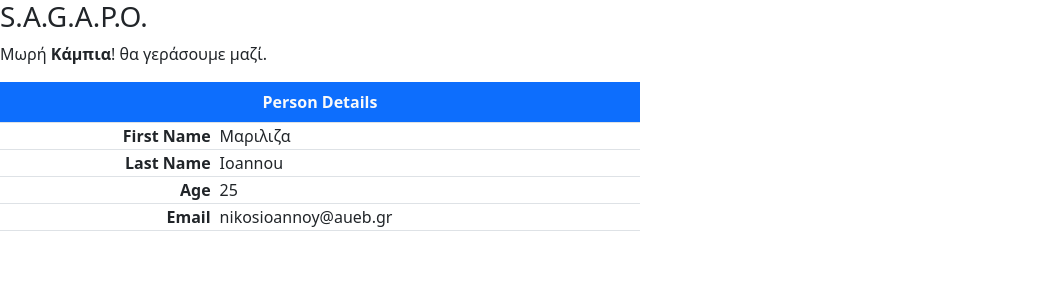
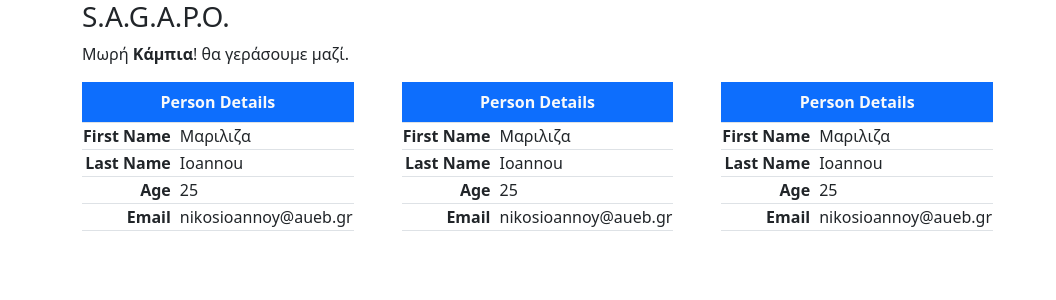
Before and after one commit to Bourikas/angular-introduction, an Angular app: page / in a window 1280 px wide. Shown: the top 300 px of the page, without its empty margins (0-1056 px from the left). Built offline with nearby package versions, Linux system fonts and the light colour scheme.

Commit message:
new component

```diff
--- a/src/app/app.component.html
+++ b/src/app/app.component.html
@@ -1,5 +1,12 @@
+<div class="container">
+  <h3>S.A.G.A.P.O.</h3>
+  <p>Μωρή <strong>{{marilisa}}</strong>! θα γεράσουμε μαζί.</p>
 
-      <h3>S.A.G.A.P.O.</h3>
-      <p>Μωρή <strong>{{marilisa}}</strong>! θα γεράσουμε μαζί.</p>
 
-      <app-person-table></app-person-table>
+  <div class="d-flex gap-5 text-nowrap">
+    <app-person-table></app-person-table>
+    <app-person-table></app-person-table>
+    <app-person-table></app-person-table>
+  </div>
+
+</div>
```
Also changed, not shown: 1 other file (tests, documents, lock files or other folders).
